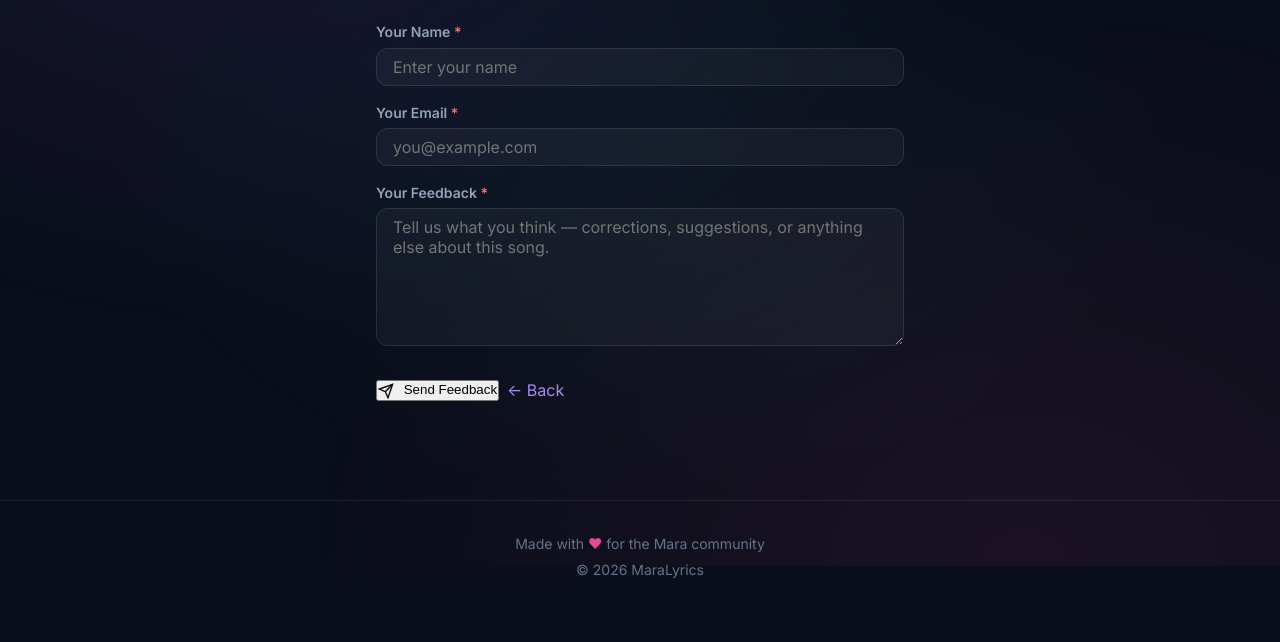
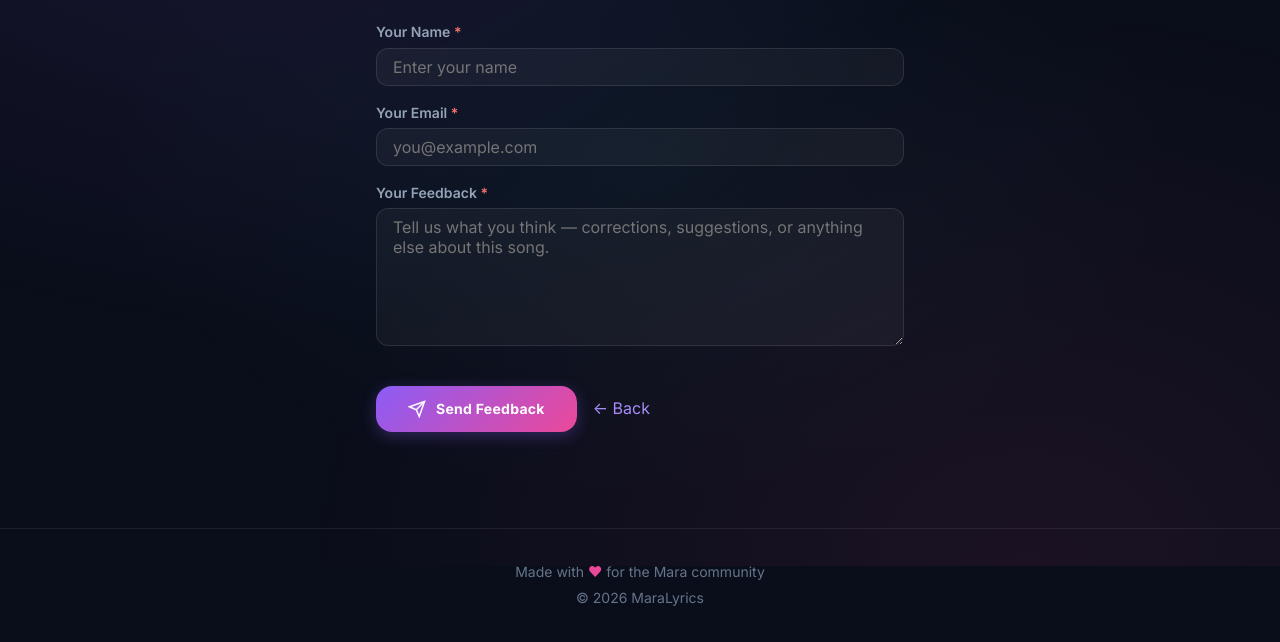
Before and after one commit to Laitei40/maralyrics, a website: page public/report.html in a window 1280 px wide. Shown: the part 234-876 px from the top of the page. Before the commit the page ends 847 px from the top, so only its background shows below. Drawn offline with Linux system fonts and the light colour scheme.

Commit message:
Professional Send Feedback button with gradient and hover effects

```diff
--- a/public/report.html
+++ b/public/report.html
@@ -95,11 +95,13 @@
         <div class="cf-turnstile" data-sitekey="0x4AAAAAABjildkegfR6T0sd" data-theme="dark"></div>
 
         <div class="report-page__actions">
-          <button type="submit" class="btn btn--primary" id="btnSubmitReport">
-            <svg width="16" height="16" viewBox="0 0 24 24" fill="none" stroke="currentColor" stroke-width="2" style="vertical-align:middle;margin-right:6px;">
-              <line x1="22" y1="2" x2="11" y2="13"/><polygon points="22 2 15 22 11 13 2 9 22 2"/>
-            </svg>
-            Send Feedback
+          <button type="submit" class="btn-send-feedback" id="btnSubmitReport">
+            <span class="btn-send-feedback__icon">
+              <svg width="18" height="18" viewBox="0 0 24 24" fill="none" stroke="currentColor" stroke-width="2">
+                <line x1="22" y1="2" x2="11" y2="13"/><polygon points="22 2 15 22 11 13 2 9 22 2"/>
+              </svg>
+            </span>
+            <span class="btn-send-feedback__text">Send Feedback</span>
           </button>
           <a href="/" class="btn btn--ghost" id="btnBackHome">← Back</a>
         </div>
@@ -185,7 +187,7 @@
           msgEl.className = 'report-page__message report-page__message--error';
           msgEl.style.display = 'block';
           btn.disabled = false;
-          btn.innerHTML = '<svg width="16" height="16" viewBox="0 0 24 24" fill="none" stroke="currentColor" stroke-width="2" style="vertical-align:middle;margin-right:6px;"><line x1="22" y1="2" x2="11" y2="13"/><polygon points="22 2 15 22 11 13 2 9 22 2"/></svg> Send Feedback';
+          btn.innerHTML = '<span class="btn-send-feedback__icon"><svg width="18" height="18" viewBox="0 0 24 24" fill="none" stroke="currentColor" stroke-width="2"><line x1="22" y1="2" x2="11" y2="13"/><polygon points="22 2 15 22 11 13 2 9 22 2"/></svg></span><span class="btn-send-feedback__text">Send Feedback</span>';
           return;
         }
 
@@ -225,7 +227,7 @@
           msgEl.style.display = 'block';
         } finally {
           btn.disabled = false;
-          btn.innerHTML = '<svg width="16" height="16" viewBox="0 0 24 24" fill="none" stroke="currentColor" stroke-width="2" style="vertical-align:middle;margin-right:6px;"><line x1="22" y1="2" x2="11" y2="13"/><polygon points="22 2 15 22 11 13 2 9 22 2"/></svg> Send Feedback';
+          btn.innerHTML = '<span class="btn-send-feedback__icon"><svg width="18" height="18" viewBox="0 0 24 24" fill="none" stroke="currentColor" stroke-width="2"><line x1="22" y1="2" x2="11" y2="13"/><polygon points="22 2 15 22 11 13 2 9 22 2"/></svg></span><span class="btn-send-feedback__text">Send Feedback</span>';
           // Reset Turnstile
           if (window.turnstile) turnstile.reset();
         }
--- a/public/style.css
+++ b/public/style.css
@@ -857,9 +857,79 @@ body::before {
 
 .report-page__actions {
   display: flex;
-  gap: var(--space-sm);
-  margin-top: var(--space-lg);
+  gap: var(--space-md);
+  margin-top: var(--space-xl);
   align-items: center;
+}
+
+/* ─── Send Feedback Button ──────────────────────────────────── */
+.btn-send-feedback {
+  position: relative;
+  display: inline-flex;
+  align-items: center;
+  gap: 10px;
+  padding: 14px 32px;
+  font-size: var(--text-sm);
+  font-weight: 700;
+  font-family: var(--font-sans);
+  color: #fff;
+  background: linear-gradient(135deg, var(--accent) 0%, var(--neon-pink) 100%);
+  border: none;
+  border-radius: var(--radius-lg);
+  cursor: pointer;
+  overflow: hidden;
+  transition: all 0.3s cubic-bezier(0.4, 0, 0.2, 1);
+  box-shadow: 0 4px 15px rgba(139, 92, 246, 0.3);
+  letter-spacing: 0.02em;
+  text-transform: none;
+  z-index: 1;
+}
+
+.btn-send-feedback::before {
+  content: '';
+  position: absolute;
+  inset: 0;
+  background: linear-gradient(135deg, var(--neon-pink) 0%, var(--accent) 100%);
+  opacity: 0;
+  transition: opacity 0.3s ease;
+  z-index: -1;
+  border-radius: inherit;
+}
+
+.btn-send-feedback:hover {
+  transform: translateY(-2px);
+  box-shadow: 0 8px 25px rgba(139, 92, 246, 0.45), 0 0 40px rgba(236, 72, 153, 0.15);
+}
+
+.btn-send-feedback:hover::before {
+  opacity: 1;
+}
+
+.btn-send-feedback:active {
+  transform: translateY(0);
+  box-shadow: 0 2px 10px rgba(139, 92, 246, 0.3);
+}
+
+.btn-send-feedback__icon {
+  display: flex;
+  align-items: center;
+  justify-content: center;
+  transition: transform 0.3s ease;
+}
+
+.btn-send-feedback:hover .btn-send-feedback__icon {
+  transform: translate(2px, -2px);
+}
+
+.btn-send-feedback__text {
+  line-height: 1;
+}
+
+.btn-send-feedback:disabled {
+  opacity: 0.6;
+  cursor: not-allowed;
+  transform: none;
+  box-shadow: none;
 }
 
 .report-page__message {
```
